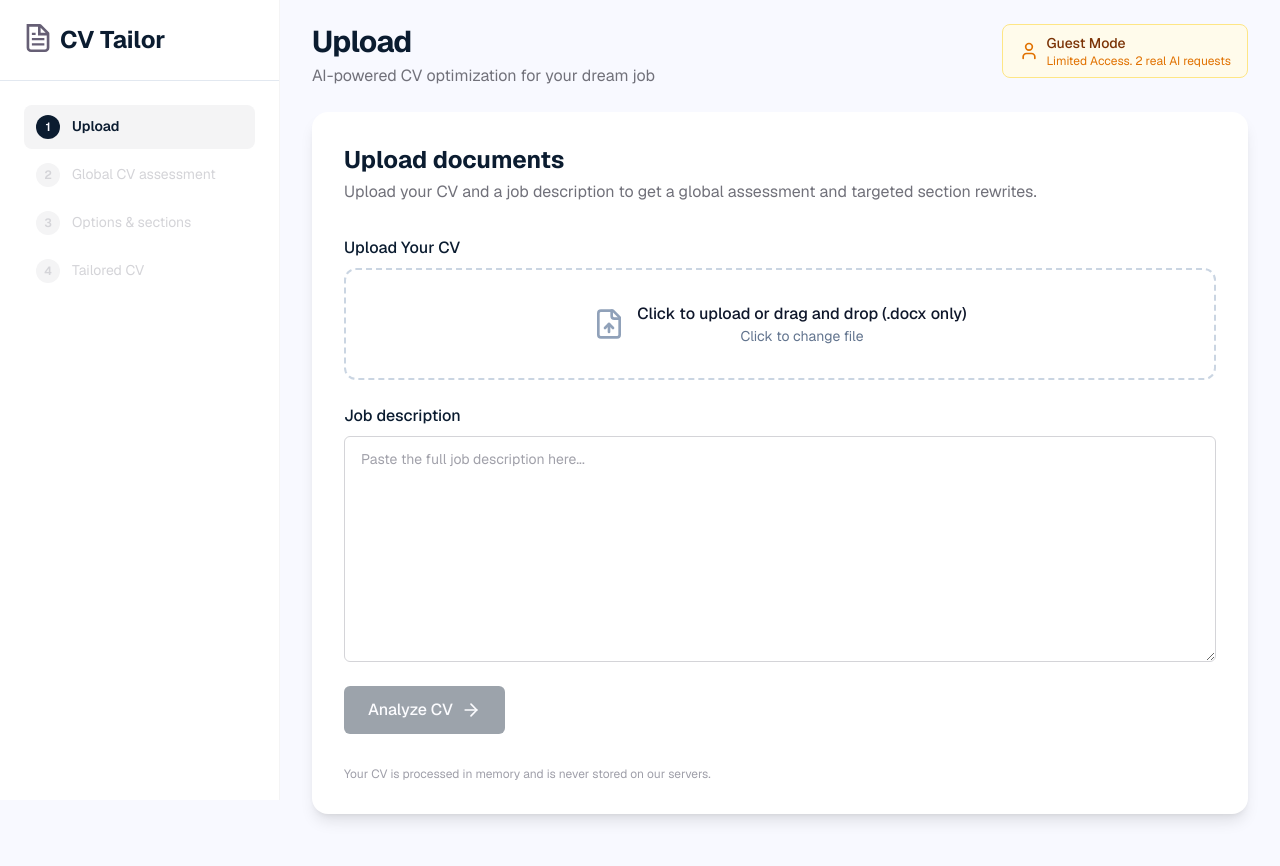
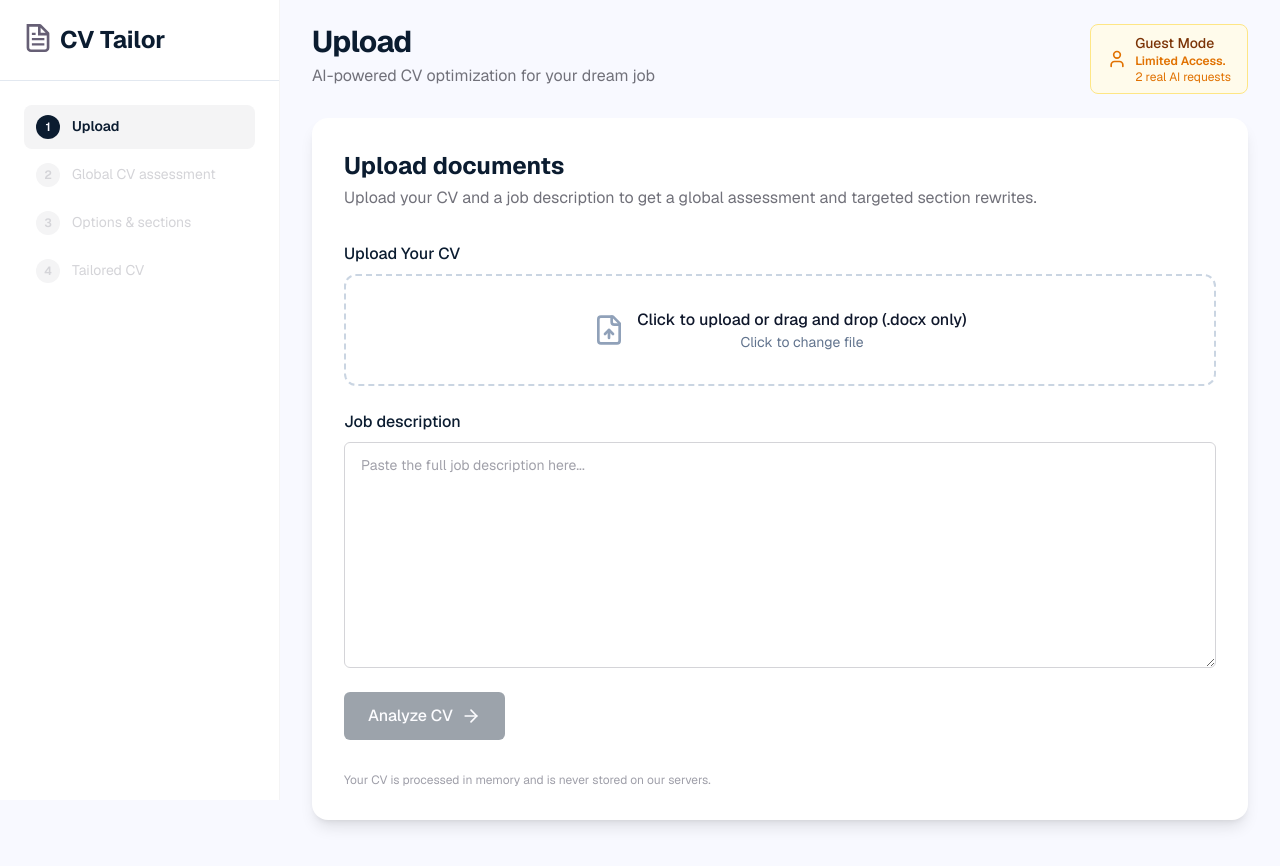
Before and after one commit to IrynaLypnyk/cv-tailor, a Next.js app: page / in a window 1280 px wide. Built offline with nearby package versions, Linux system fonts and the light colour scheme; no server answers.

Commit message:
refactor: update AlertBanner to accept React nodes for description and enhance PageHeader guest mode message formatting

```diff
--- a/components/layouts/PageHeader.tsx
+++ b/components/layouts/PageHeader.tsx
@@ -59,7 +59,12 @@ export function PageHeader({
           <AlertBanner
             variant="amber"
             title="Guest Mode"
-            description="Limited Access. 2 real AI requests"
+            description={
+              <>
+                <span className="font-semibold">Limited Access.</span>
+                <br /> <span>2 real AI requests</span>
+              </>
+            }
           />
         )}
         {isAdmin ? (
--- a/components/ui/AlertBanner.tsx
+++ b/components/ui/AlertBanner.tsx
@@ -3,7 +3,7 @@ import { PersonIcon } from "../icons/PersonIcon";
 interface AlertBannerProps {
   variant: "amber" | "red" | "info";
   title?: string;
-  description?: string;
+  description?: string | React.ReactNode;
   children?: React.ReactNode;
 }
 
```
Also changed, not shown: components/pages/TailorPage.tsx (+0 -9 lines).
